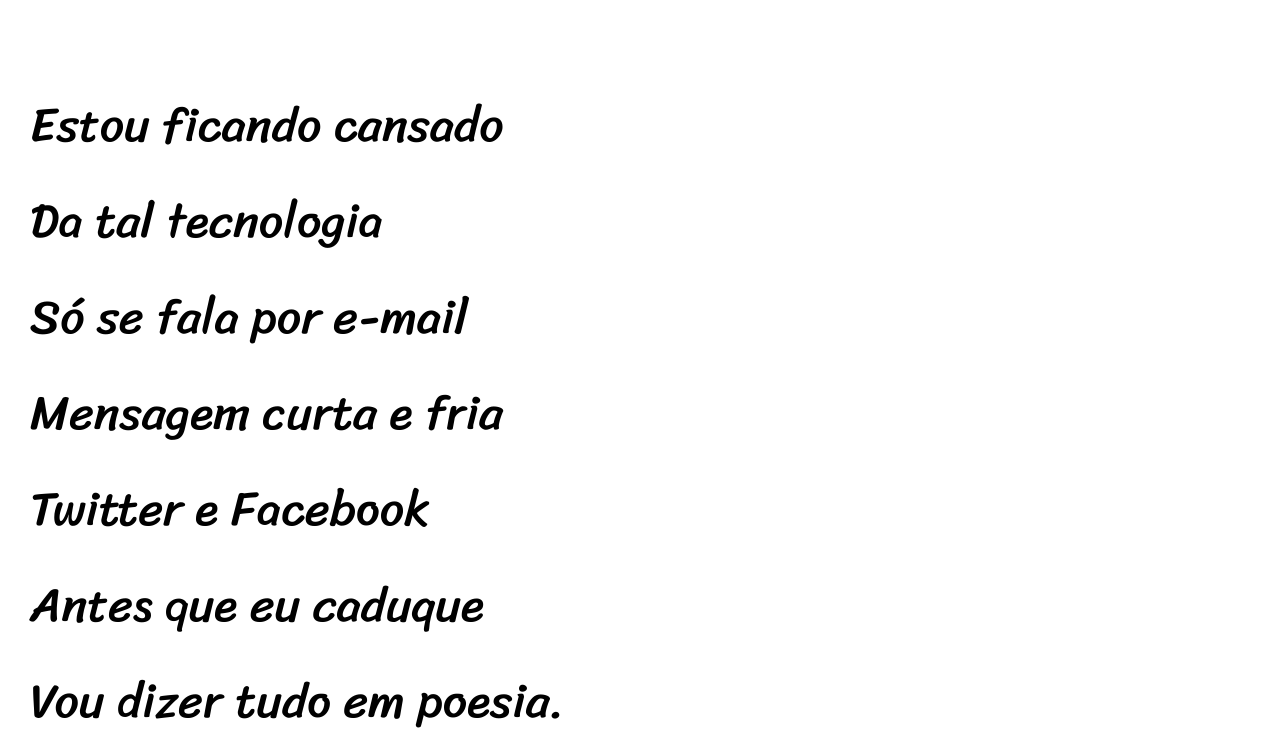
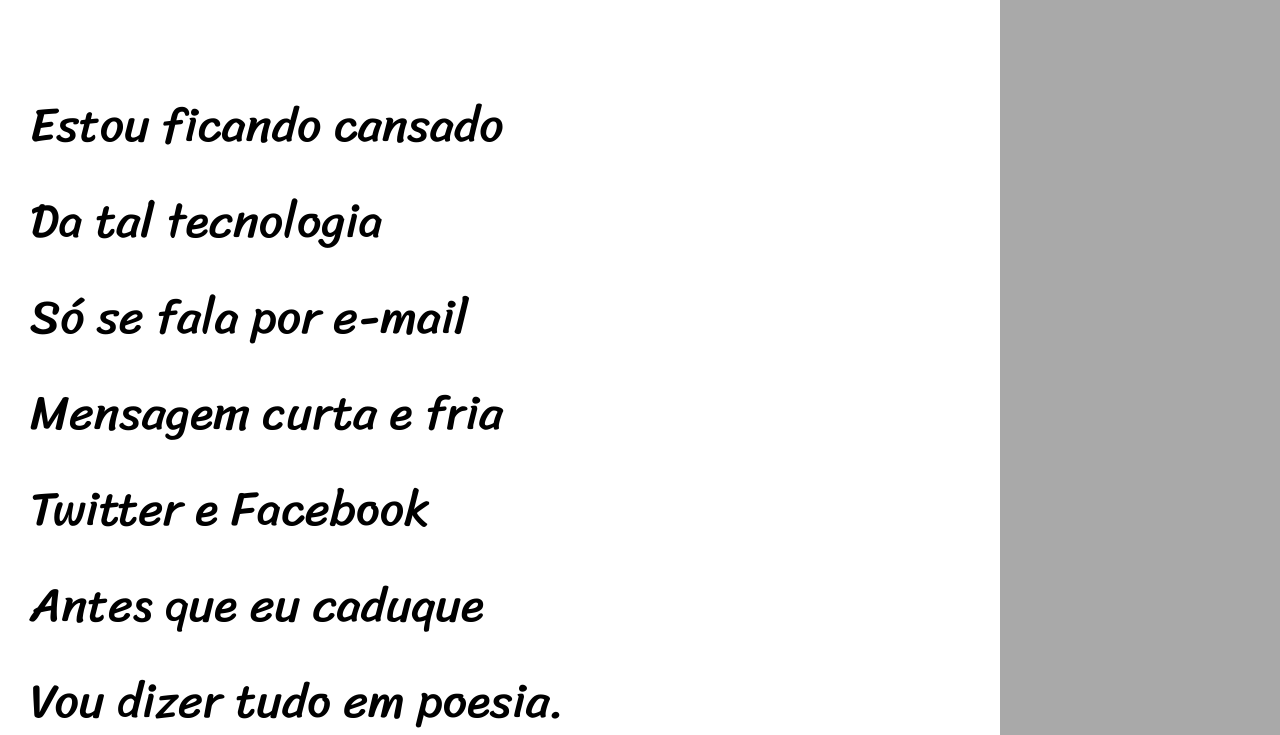
Before and after one commit to gabrieljuniodasilvabispo/projeto-cordel, a plain HTML site: page index.html in a window 1280 px wide. Shown: the part 265-1000 px from the top of the page. Drawn offline with Linux system fonts and the light colour scheme.

Commit message:
Atualizado

```diff
--- a/index.html
+++ b/index.html
@@ -6,6 +6,7 @@
     <meta name="viewport" content="width=device-width, initial-scale=1.0">
     <title>Cordel Moderno</title>
     <link rel="stylesheet" href="style.css">
+    <link rel="shortcut icon" href="favicon.png" type="image/png">
 </head>
 <body>
     <header>
--- a/style.css
+++ b/style.css
@@ -4,6 +4,8 @@
 * {
     margin: 0px;
     padding: 0px;
+    min-width: 400px;
+    max-width: 1000px;
 }
 
 html body {
```
Also changed, not shown: imagens/favicon.png (added).
